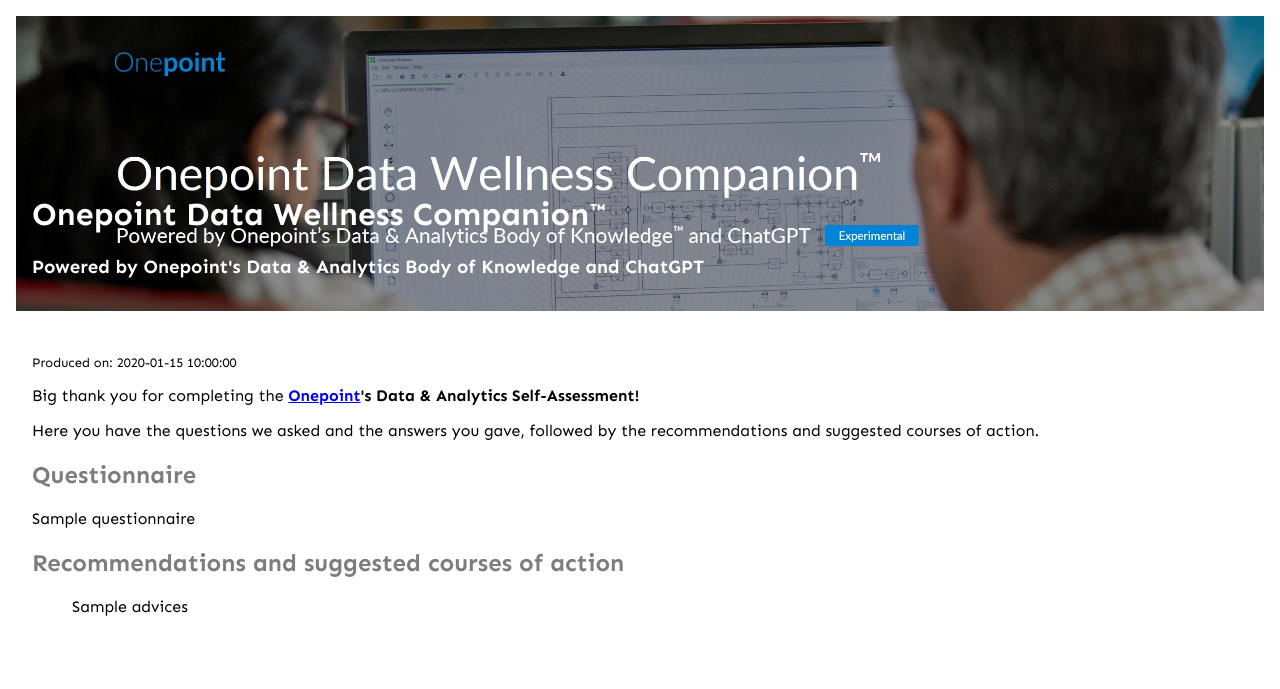
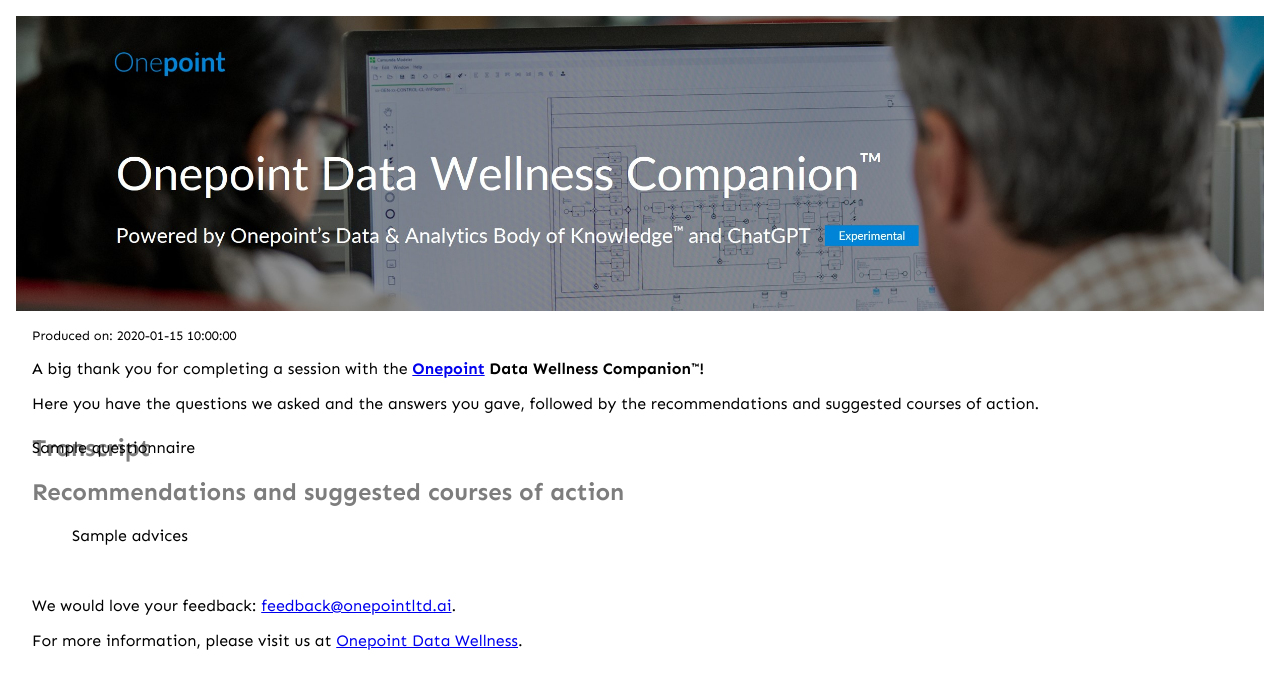
Before and after one commit to onepointconsulting/data-questionnaire-agent, a Python web app: template templates/results-template.html in a window 1280 px wide. Shown: the top 689 px of the page. Run offline with Jinja, Linux system fonts and the light colour scheme; the template is opened without the code that fills it: most values are stand-ins (such as "Sample title", 1, 10 or a date in 2020).

Commit message:
Updated the template for PDF generation

```diff
--- a/templates/results-template.html
+++ b/templates/results-template.html
@@ -16,6 +16,14 @@
             font-family: 'Montserrat', sans-serif;
             font-family: 'Sen', sans-serif;
             margin: 1em 1em;
+        }
+
+        h2 {
+            color: #7d7d7d;
+        }
+
+        h2.questionnaire {
+            margin-bottom: -1em;
         }
 
         .container {
@@ -47,10 +55,6 @@
             font-size: small;
         }
 
-        .questionnaire {
-            color: #7d7d7d;
-        }
-
         .onepoint-blue {
             color: #0084D7
         }
@@ -63,29 +67,25 @@
 
 <body>
     <img src="https://healthcheck.onepointltd.ai/public/images/Hero_Image_with_Logo_and_Titles.jpg" class="banner"/>
-    <div class="image-banner">
-        <div>
-            <h1>Onepoint Data Wellness Companion™</h1>
-            <h3>Powered by Onepoint's Data & Analytics Body of Knowledge and ChatGPT</h3>
-        </div>
-    </div>
     <div class="container">
 
         <p class="date-produced">Produced on: {{timestamp}}</p>
-        <p>Big thank you for completing the&nbsp;<strong><a title="Onepoint Consulting Ltd"
-                    href="https://www.onepointltd.com/" target="_blank">Onepoint</a>'s Data & Analytics Self-Assessment!</strong></p>
+        <p>A big thank you for completing a session with the&nbsp;<strong><a title="Onepoint Consulting Ltd"
+                    href="https://www.onepointltd.com/" target="_blank">Onepoint</a> Data Wellness Companion™!</strong></p>
         <p>Here you have the questions we asked and the answers you gave, followed by the recommendations and suggested courses of action. </p>
-        <h2 class="questionnaire">Questionnaire</h2>
+        <h2 class="questionnaire">Transcript</h2>
         <table>
             <tbody>
                 {{questionnaire}}
             </tbody>
         </table>
-        <h2 class="questionnaire">Recommendations and suggested courses of action</h2>
+        <h2 class="recommendations">Recommendations and suggested courses of action</h2>
         <ul>
             {{advices}}
         </ul>
         <p>&nbsp;</p>
+        <p>We would love your feedback: <a href="feedback@onepointltd.ai">feedback@onepointltd.ai</a>.</p>
+        <p>For more information, please visit us at <a href="https://www.onepointltd.com/data-wellness/">Onepoint Data Wellness</a>.</p>
     </div>
 </body>
 
```
